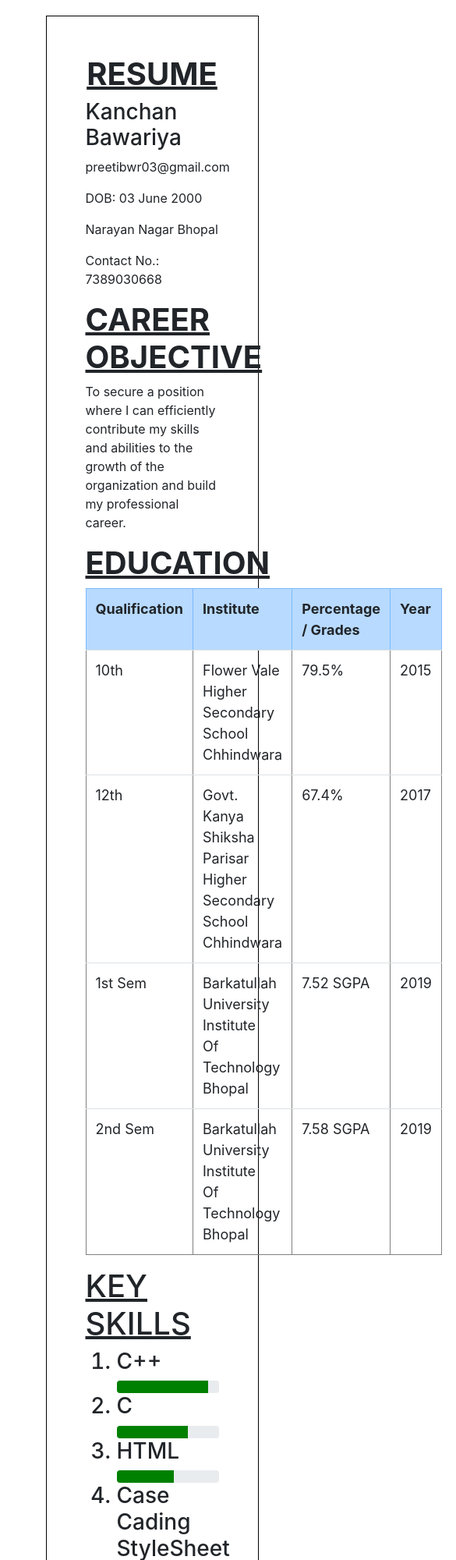
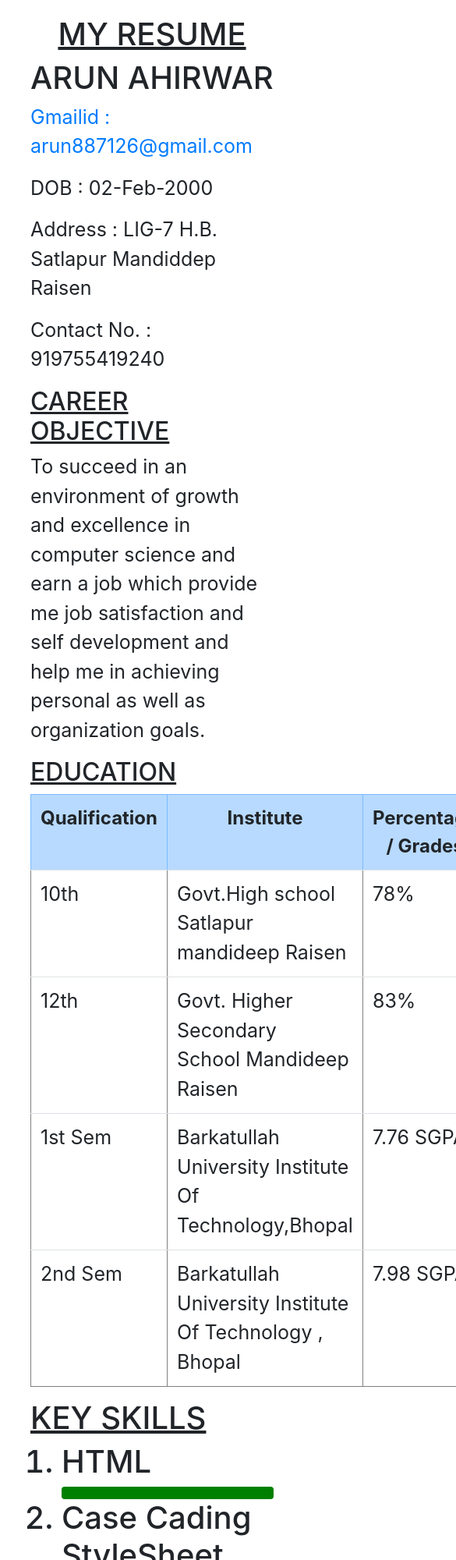
Before and after one commit to arunahirwar97/resuem-using-file-handling-in-pytho, a plain HTML site: page index.html in a window 390 px wide. Shown: the top 2000 px of the page at 78% size, 585 px wide, since content can reach past the window. Drawn offline with nearby package versions, Linux system fonts and the light colour scheme.

Commit message:
Update index.html

```diff
--- a/index.html
+++ b/index.html
@@ -1,98 +1,102 @@
 <!doctype html>
 <html>
  <head>
-<title>RESUME</title>
-<meta charset="utf-8">
+  <title>RESUME</title>
+
+  <meta charset="utf-8">
   <meta name="viewport" content="width=device-width, initial-scale=1">
   <link rel="stylesheet" href="https://maxcdn.bootstrapcdn.com/bootstrap/4.4.1/css/bootstrap.min.css">
 
-<style type="text/css">
-    table {
-        font-size: 18px;
-    }
-    #heading{
-        font-size: 20px;
-        }
 </style>
 </head>
-<body style="padding-top: 5%; padding-left:15%; padding-right:15%; ">
-    <div class="col-xs-6" style="border: 1px solid black; width: 100%; padding: 50px;" >
+<body style="padding-top: 5%; padding-left:10%; padding-right: 10%; ">
+    <div class="col-xs-6"  >
+   <h1 class="text-center"><u style="margin-bottom:  60px; ">MY RESUME</u></h1>
+<h1 style="text-transform: uppercase;" > Arun Ahirwar</h1>
+<p style="font-size: 25px;"><a href="arun887126@gmail.com">Gmailid : arun887126@gmail.com </a></p>
+<p style="font-size: 25px">   DOB : 02-Feb-2000 </p>
+<p style="font-size: 25px;"> Address : LIG-7 H.B. Satlapur Mandiddep Raisen</p>
+<p style="font-size: 25px;">Contact No. : 919755419240</p>
 
-<div >
-  <center><h1><u><b> RESUME</u></b></h1></center>
-<h3>Kanchan Bawariya </h3>
-<p > preetibwr03@gmail.com</p>
-<p>DOB: 03 June 2000</p>
-<p>Narayan Nagar Bhopal</p
-<p>Contact No.: 7389030668</p>
 
-  <h1><u><b>CAREER OBJECTIVE</u></b></h1>
-  <p>To secure a position where I can efficiently contribute my skills and abilities to the growth of the organization and build my professional career.</p>
-            <h1><u><b>EDUCATION </b></u></h1>
-            <table border="1" class="table ">
-                <tr class="table-primary">
-                    <th>Qualification</th>
-                    <th>Institute</th>
-                    <th>Percentage / Grades</th>
-                    <th>Year</th>
+  <h2 ><u>CAREER OBJECTIVE</u></h2>
+  <p style="font-size: 25px;">To succeed in an environment of growth
+     and excellence in computer science and
+     earn a job which provide me job satisfaction
+     and self development and help me in achieving
+      personal as well as organization goals.</p>
+            <h2 id="two"><u>EDUCATION </u></h2>
+            <table class="table" border="1" >
+                <thead>
+                  <tr class="table-primary text-center col-lg" style="font-size: 150%;">
+                    <td><b>Qualification<b></td>
+                    <td><b>Institute</b></td>
+                    <td><b>Percentage / Grades</b></td>
+                    <td><b>Year</td></b>
                 </tr>
-                <tr>
+                <tr style="font-size: 25px;">
                     <td>10th</td>
-                    <td>Flower Vale Higher Secondary School Chhindwara</td>
-                    <td>79.5%</td>
-                    <td>2015</td>
+                    <td>Govt.High school  <br>Satlapur mandideep Raisen </td>
+                    <td>78%</td>
+                    <td>2016</td>
                 </tr>
-                <tr>
+                <tr style="font-size: 25px;">
                     <td>12th</td>
-                    <td> Govt. Kanya Shiksha Parisar Higher Secondary<br> School Chhindwara</td>
-                    <td>67.4%</td>
-                    <td>2017</td>
+                    <td>Govt. Higher Secondary<br> School Mandideep Raisen</td>
+                    <td>83%</td>
+                    <td>2018</td>
                 </tr>
-                <tr>
+                <tr style="font-size: 25px;">
                     <td>1st Sem</td>
-                    <td>Barkatullah University Institute<br> Of Technology Bhopal</td>
-                    <td>7.52 SGPA</td>
+                    <td>Barkatullah University Institute<br> Of Technology,Bhopal</td>
+                    <td>7.76 SGPA</td>
                     <td>2019</td>
                 </tr>
-                <tr>
+                <tr style="font-size: 25px;">
                     <td>2nd Sem</td>
-                    <td>Barkatullah University Institute<br> Of Technology Bhopal</td>
-                    <td>7.58 SGPA</td>
+                    <td>Barkatullah University Institute<br> Of Technology , Bhopal</td>
+                    <td>7.98 SGPA</td>
                     <td>2019</td>
                 </tr>
-
+                </thead></div>
             </table>
-
-        </div>
-          <h1 style="text-transform: uppercase;"><u>Key Skills</u></h1>
+    <h1 style="text-transform: uppercase;"><u>Key Skills</u></h1>
      <ol>
-<h3> <li> C++</h3>
-<div class="progress progress-striped">
-    <div class="progress-bar" aria-vlauenow="60" aria-valuemin="0" aria-valuemax="100" style="width: 90%; background-color: green;"></div>
+         <h1 style="text-transform: uppercase;"><li> html</h1>
+                 <div class="progress">
+                 <div class="progress-bar progress-bar-successs" role="progressbar" aria-vlauenow="60" aria-valuemin="0" aria-valuemax="100" style="width: 100%; background-color: green;"></div>
+</div></li>
+             <h1><li> Case Cading StyleSheet</h1>
+                 <div class="progress">
+                 <div class="progress-bar progress-bar-successs" role="progressbar" aria-vlauenow="60" aria-valuemin="0" aria-valuemax="100" style="width: 100%; background-color: green;"></div></div></li>
+            <h1><li> Bootstrap 4</h1>
+                <div class="progress">
+                <div class="progress-bar progress-bar-successs" role="progressbar" aria-vlauenow="60" aria-valuemin="0" aria-valuemax="100" style="width: 90%; background-color: green;"></div>
+</div>
+<h1><li> MySql</h1>
+                <div class="progress">
+                <div class="progress-bar progress-bar-successs" role="progressbar" aria-vlauenow="60" aria-valuemin="0" aria-valuemax="100" style="width: 85%; background-color: green;"></div>
 </div>
 </li>
-   <h3><li> C</h3>
+        <h1 style="text-transform: uppercase;"><li> python</h1>
+        <div class="progress">
+        <div class="progress-bar " role="progressbar" aria-vlauenow="60" aria-valuemin="0" aria-valuemax="100" style="width: 40%;background-color: green;"></div>
+       </div>
+</li>
+    <h1><li> JavaScript</h1>
+        <div class="progress">
+        <div class="progress-bar progress-bar-successs" role="progressbar" aria-vlauenow="60" aria-valuemin="0" aria-valuemax="100" style="width: 35%; background-color: green;"></div>
+</div></li>
+<h1> <li> C++</h1>
+<div class="progress progress-striped">
+    <div class="progress-bar" aria-vlauenow="60" aria-valuemin="0" aria-valuemax="100" style="width: 30%; background-color: green;"></div>
+</div>
+</li>
+   <h1><li> C</h1>
         <div class="progress progress-striped">
-        <div class="progress-bar" aria-vlauenow="60" aria-valuemin="0" aria-valuemax="100" style="width: 70%; background-color: green;"></div>
+        <div class="progress-bar" aria-vlauenow="60" aria-valuemin="0" aria-valuemax="100" style="width: 30%; background-color: green;"></div>
          </div></li>
-
-         <h3 style="text-transform: uppercase;"><li> html</h3>
-                 <div class="progress">
-                 <div class="progress-bar progress-bar-successs" role="progressbar" aria-vlauenow="60" aria-valuemin="0" aria-valuemax="100" style="width: 56%; background-color: green;"></div>
-</div></li>
-             <h3><li> Case Cading StyleSheet</h3>
-                 <div class="progress">
-                 <div class="progress-bar progress-bar-successs" role="progressbar" aria-vlauenow="60" aria-valuemin="0" aria-valuemax="100" style="width: 70%; background-color: green;"></div></div></li>
-            <h3><li> Bootstrap 4</h3>
-                <div class="progress">
-                <div class="progress-bar progress-bar-successs" role="progressbar" aria-vlauenow="60" aria-valuemin="0" aria-valuemax="100" style="width: 45%; background-color: green;"></div>
-</div>
-</li> <h3><li> MySql</h3>
-                <div class="progress">
-                <div class="progress-bar progress-bar-successs" role="progressbar" aria-vlauenow="60" aria-valuemin="0" aria-valuemax="100" style="width: 75%; background-color: green;"></div>
-</div>
-
-<h3><li> PHP</h3>
+<h1><li> PHP</h1>
 <div class="progress">
     <div class="progress-bar " role="progressbar" aria-vlauenow="60" aria-valuemin="0" aria-valuemax="100" style="width: 20%;background-color: green;"></div>
 </div></li>
@@ -102,7 +106,22 @@
         <li> English</li>
         <li>Hindi</li>
     </ol>
+
+    <h1><b><u>HOBBIES</u></b></h1>
+        <ol style="font-size: 25px;"><li>Reading books</li>
+        <li>Help poors children</li>
+        <li>Less talking </li>
+    </ol>
+        <h1><u><b>PROJECTS</b></u> </h1>
+        <p><b><h3>1st Sem :</h3> </b><span style="font-size: 25px;">It is made many c and c++ program and create one static website.So see on the my <a href = "https://github.com/websiteaap/resume" >static website </a> </span>.</p>
+        <p><b><h3>2nd Sem :</h3></b><span style="font-size: 25px;">It is made many c,c++ and python langauge create many programs and made dynamic website see on the Github <a href="https://github.com/websiteaap/webpage/tree/master">Dynamic website.</a></span></p>
+        <p><b><h3>3rd Sem :</b></h3><span style="font-size: 25px;"> First is to made tool open on the any <a href="https://github.com/websiteaap/python-tool/tree/master"> website </a> in this open using python and second is one website host in the google so click on this link <a href="https://websiteaap.github.io/First-Website-Host-c---python-resume/">
+            https://websiteaap.github.io/First-Website-Host-c---python-resume/
+        </a>.   </p></span>
         <h1><u><b>WORK  EXPERIENCE</u></b></h1>
-        <p style="font-size: 20px;">Fresher</p>
-</div></body>
+        <p><span style="font-size: 25px;">Fresher</span></p>
+    </div>
+</div>
+</div>
+</body>
 </html>
```
